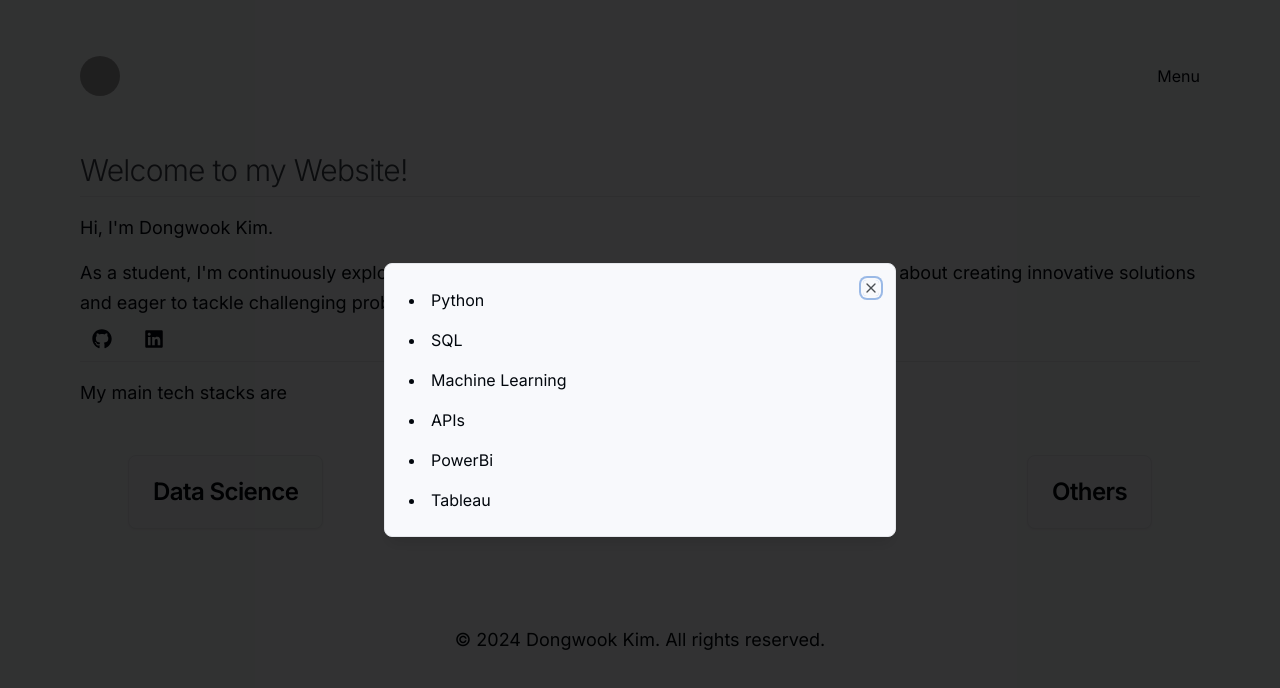
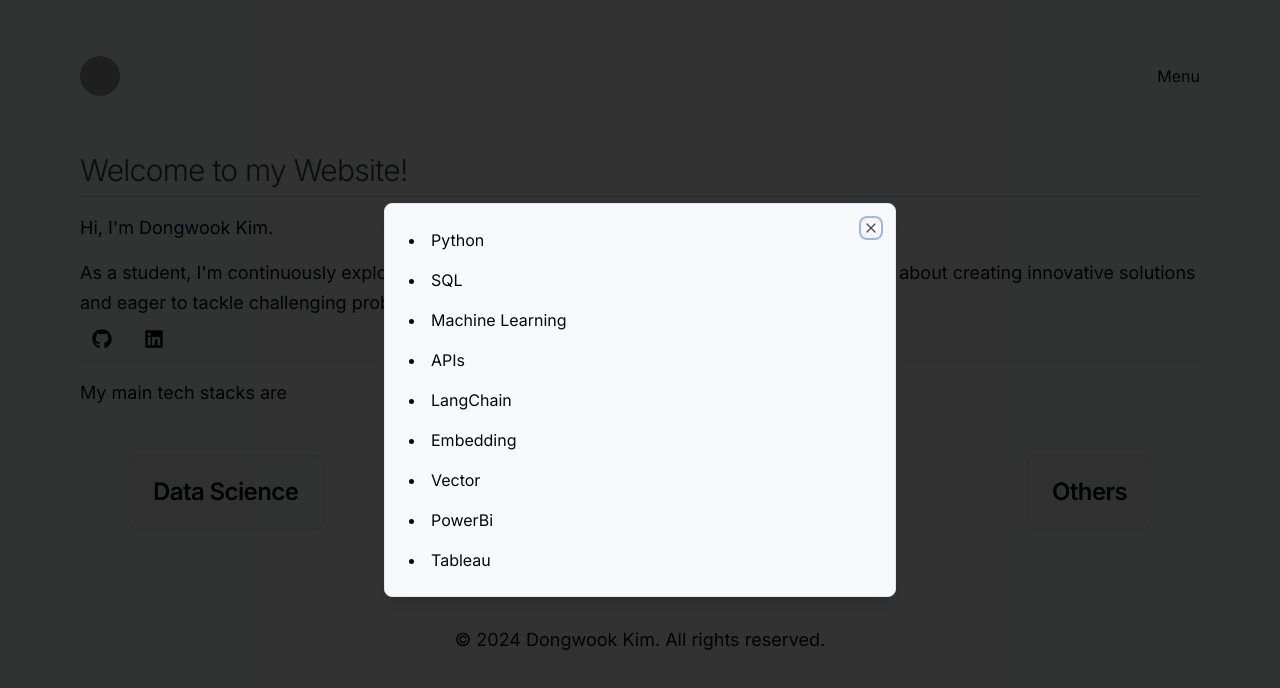
Before and after one commit to dwk601/next-portfolio, a Next.js app: page / in a window 1280 px wide. Both pictures are taken after a click on the button "Data Science". Shown: the top 688 px of the page. Built offline with nearby package versions, Linux system fonts and the light colour scheme; grey boxes are pictures that could not be loaded.

Commit message:
Add new technologies to the list

```diff
--- a/src/app/page.tsx
+++ b/src/app/page.tsx
@@ -68,6 +68,9 @@ export default function home() {
                   <li>SQL</li>
                   <li>Machine Learning</li>
                   <li>APIs</li>
+                  <li>LangChain</li>
+                  <li>Embedding</li>
+                  <li>Vector</li>
                   <li>PowerBi</li>
                   <li>Tableau</li>
                 </DialogContent>
@@ -87,6 +90,8 @@ export default function home() {
                   <li>Next.js</li>
                   <li>HTML</li>
                   <li>CSS</li>
+                  <li>Shadcn UI</li>
+                  <li>Tailwind CSS</li>
                 </DialogContent>
               </Dialog>
               <Dialog>
@@ -99,6 +104,7 @@ export default function home() {
                 </DialogTrigger>
                 <DialogContent>
                   <li>Kotlin</li>
+                  <li>C++</li>
                   <li>Android Studio</li>
                   <li>Git</li>
                   <li>GitHub</li>
```
